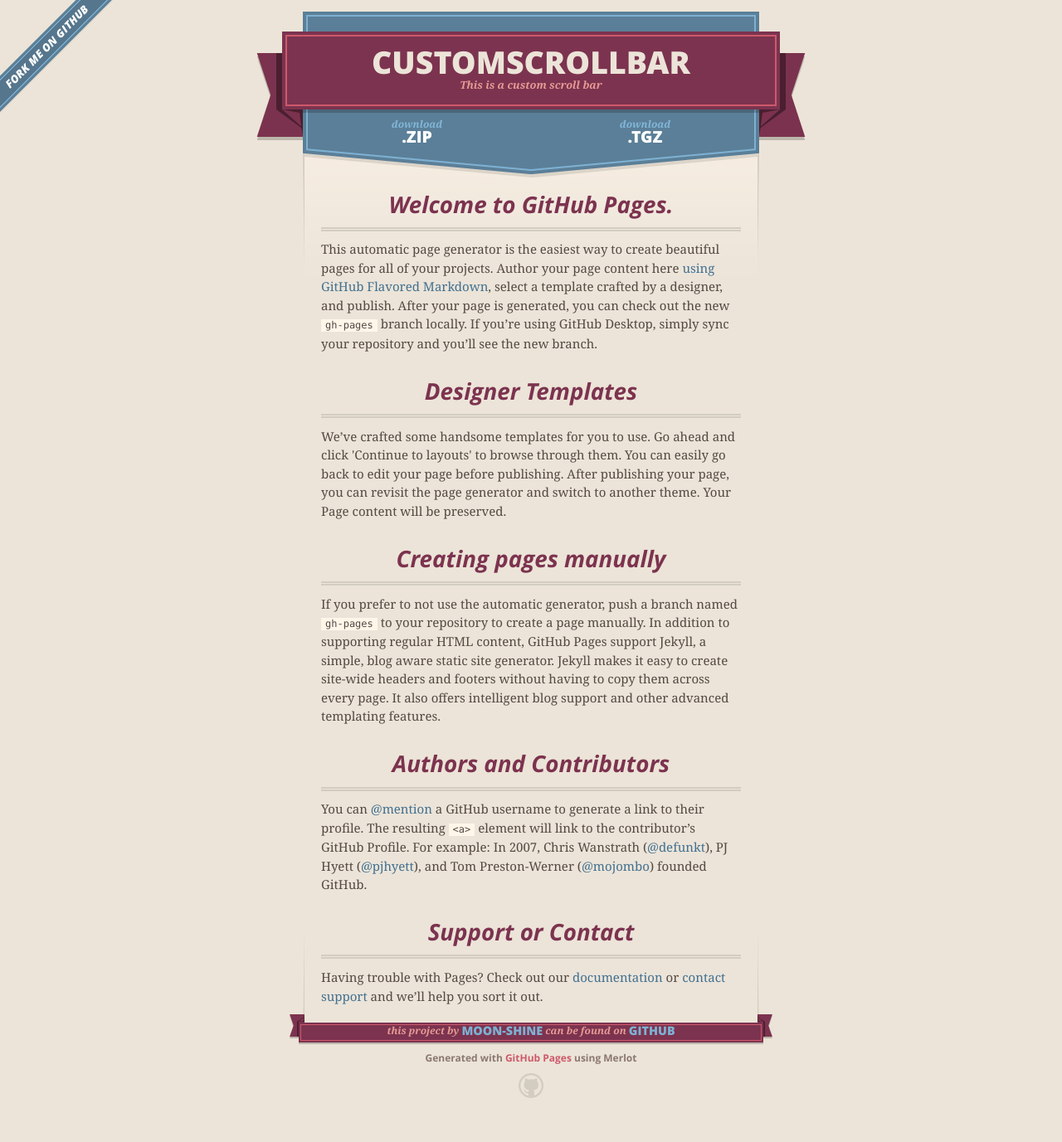
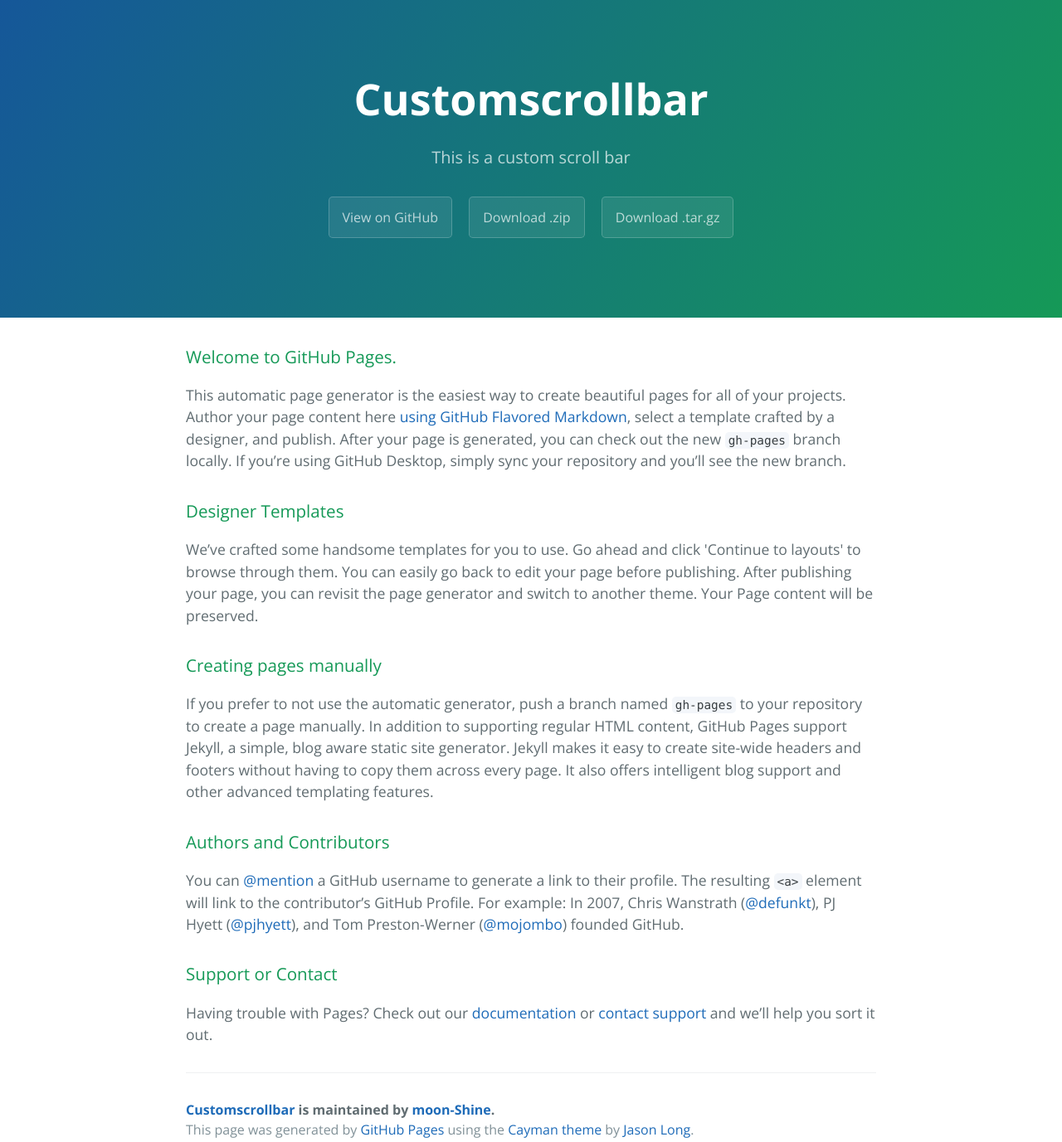
Before and after one commit to moon-Shine/CustomScrollBar, a plain HTML site: page index.html in a window 1280 px wide. Shown: the whole page at 83% size. Drawn offline with nearby package versions, Linux system fonts and the light colour scheme.

Commit message:
Create gh-pages branch via GitHub

```diff
--- a/index.html
+++ b/index.html
@@ -1,52 +1,25 @@
 <!DOCTYPE html>
-<html>
+<html lang="en-us">
   <head>
-    <meta charset='utf-8'>
-    <meta http-equiv="X-UA-Compatible" content="chrome=1">
-    <meta name="viewport" content="width=640">
+    <meta charset="UTF-8">
+    <title>Customscrollbar by moon-Shine</title>
+    <meta name="viewport" content="width=device-width, initial-scale=1">
+    <link rel="stylesheet" type="text/css" href="stylesheets/normalize.css" media="screen">
+    <link href='https://fonts.googleapis.com/css?family=Open+Sans:400,700' rel='stylesheet' type='text/css'>
+    <link rel="stylesheet" type="text/css" href="stylesheets/stylesheet.css" media="screen">
+    <link rel="stylesheet" type="text/css" href="stylesheets/github-light.css" media="screen">
+  </head>
+  <body>
+    <section class="page-header">
+      <h1 class="project-name">Customscrollbar</h1>
+      <h2 class="project-tagline">This is a custom scroll bar </h2>
+      <a href="https://github.com/moon-Shine/CustomScrollBar" class="btn">View on GitHub</a>
+      <a href="https://github.com/moon-Shine/CustomScrollBar/zipball/master" class="btn">Download .zip</a>
+      <a href="https://github.com/moon-Shine/CustomScrollBar/tarball/master" class="btn">Download .tar.gz</a>
+    </section>
 
-    <link rel="stylesheet" href="stylesheets/core.css" media="screen">
-    <link rel="stylesheet" href="stylesheets/mobile.css" media="handheld, only screen and (max-device-width:640px)">
-    <link rel="stylesheet" href="stylesheets/github-light.css">
-
-    <script type="text/javascript" src="javascripts/modernizr.js"></script>
-    <script type="text/javascript" src="https://ajax.googleapis.com/ajax/libs/jquery/1.7.1/jquery.min.js"></script>
-    <script type="text/javascript" src="javascripts/headsmart.min.js"></script>
-    <script type="text/javascript">
-      $(document).ready(function () {
-        $('#main_content').headsmart()
-      })
-    </script>
-    <title>Customscrollbar by moon-Shine</title>
-  </head>
-
-  <body>
-    <a id="forkme_banner" href="https://github.com/moon-Shine/CustomScrollBar">View on GitHub</a>
-    <div class="shell">
-
-      <header>
-        <span class="ribbon-outer">
-          <span class="ribbon-inner">
-            <h1>Customscrollbar</h1>
-            <h2>This is a custom scroll bar</h2>
-          </span>
-          <span class="left-tail"></span>
-          <span class="right-tail"></span>
-        </span>
-      </header>
-
-      <section id="downloads">
-        <span class="inner">
-          <a href="https://github.com/moon-Shine/CustomScrollBar/zipball/master" class="zip"><em>download</em> .ZIP</a><a href="https://github.com/moon-Shine/CustomScrollBar/tarball/master" class="tgz"><em>download</em> .TGZ</a>
-        </span>
-      </section>
-
-
-      <span class="banner-fix"></span>
-
-
-      <section id="main_content">
-        <h3>
+    <section class="main-content">
+      <h3>
 <a id="welcome-to-github-pages" class="anchor" href="#welcome-to-github-pages" aria-hidden="true"><span aria-hidden="true" class="octicon octicon-link"></span></a>Welcome to GitHub Pages.</h3>
 
 <p>This automatic page generator is the easiest way to create beautiful pages for all of your projects. Author your page content here <a href="https://guides.github.com/features/mastering-markdown/">using GitHub Flavored Markdown</a>, select a template crafted by a designer, and publish. After your page is generated, you can check out the new <code>gh-pages</code> branch locally. If you’re using GitHub Desktop, simply sync your repository and you’ll see the new branch.</p>
@@ -70,21 +43,14 @@
 <a id="support-or-contact" class="anchor" href="#support-or-contact" aria-hidden="true"><span aria-hidden="true" class="octicon octicon-link"></span></a>Support or Contact</h3>
 
 <p>Having trouble with Pages? Check out our <a href="https://help.github.com/pages">documentation</a> or <a href="https://github.com/contact">contact support</a> and we’ll help you sort it out.</p>
-      </section>
 
-      <footer>
-        <span class="ribbon-outer">
-          <span class="ribbon-inner">
-            <p>this project by <a href="https://github.com/moon-Shine">moon-Shine</a> can be found on <a href="https://github.com/moon-Shine/CustomScrollBar">GitHub</a></p>
-          </span>
-          <span class="left-tail"></span>
-          <span class="right-tail"></span>
-        </span>
-        <p>Generated with <a href="https://pages.github.com">GitHub Pages</a> using Merlot</p>
-        <span class="octocat"></span>
+      <footer class="site-footer">
+        <span class="site-footer-owner"><a href="https://github.com/moon-Shine/CustomScrollBar">Customscrollbar</a> is maintained by <a href="https://github.com/moon-Shine">moon-Shine</a>.</span>
+
+        <span class="site-footer-credits">This page was generated by <a href="https://pages.github.com">GitHub Pages</a> using the <a href="https://github.com/jasonlong/cayman-theme">Cayman theme</a> by <a href="https://twitter.com/jasonlong">Jason Long</a>.</span>
       </footer>
 
-    </div>
+    </section>
 
 
   </body>
```
Also changed, not shown: params.json (+2 -2 lines).
